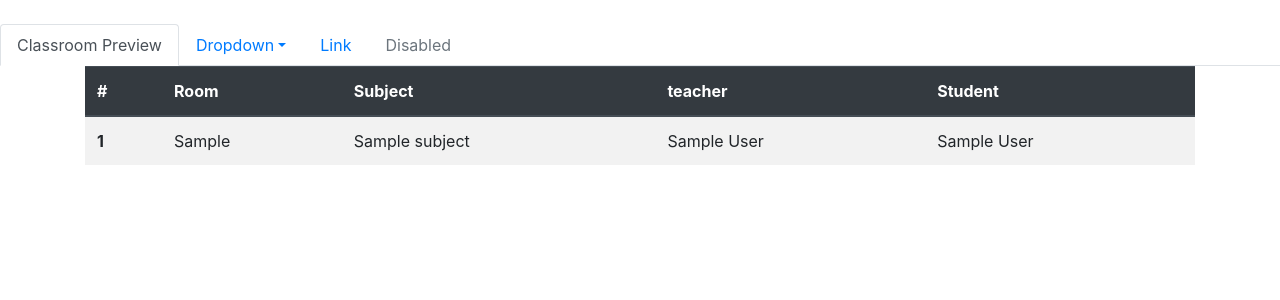
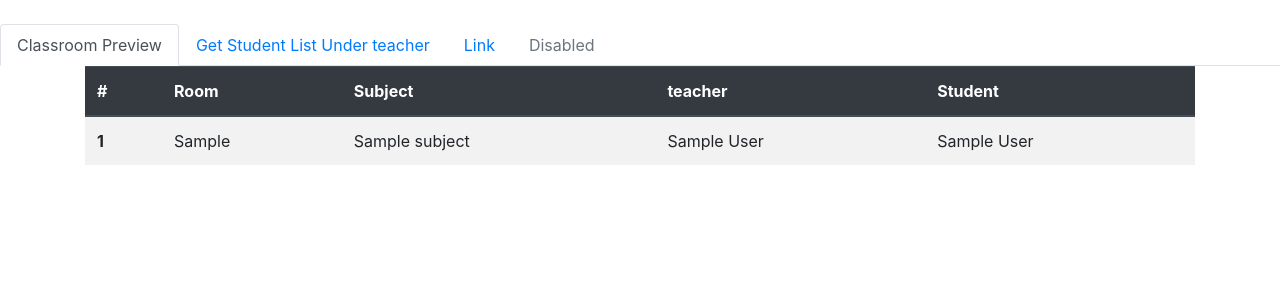
Before and after one commit to 3l-d1abl0/classroom-app, a Django app: page /classroom/class_preview in a window 1280 px wide. Shown: the part 56-356 px from the top of the page. Run offline with Django 3.2, Linux system fonts and the light colour scheme; tables that the repository leaves empty hold one stand-in row (values such as "Sample post"); some libraries are stand-ins or nearby versions.

Commit message:
layout fix

```diff
--- a/classroom/templates/classroomapp/base.html
+++ b/classroom/templates/classroomapp/base.html
@@ -20,13 +20,9 @@
     {% endif %}
     <div class="container">
       <div class="row">
-        {% if index == False %}
-           <div class="col-md-12 m-auto">
-        {%else%}
-           <div class="col-md-6 m-auto">
-        {% endif %}
+
           {% block content %}{% endblock %}
-        </div>
+
       </div>
     </div>
   </body>
--- a/classroom/templates/classroomapp/class_preview.html
+++ b/classroom/templates/classroomapp/class_preview.html
@@ -1,6 +1,6 @@
 {% extends "classroomapp/base.html" %}
 {% block content %}
-<div>
+<div class="col-md-12 m-auto">
 <table class="table table-striped table-hover">
 
 	<thead class="thead-dark">
--- a/classroom/templates/classroomapp/partials/menu_navbar.html
+++ b/classroom/templates/classroomapp/partials/menu_navbar.html
@@ -3,14 +3,7 @@
     <a class="nav-link {% if page == 'preview' %}active{%endif%}" href="/classroom/class_preview">Classroom Preview</a>
   </li>
   <li class="nav-item dropdown">
-    <a class="nav-link dropdown-toggle" data-toggle="dropdown" href="#" role="button" aria-haspopup="true" aria-expanded="false">Dropdown</a>
-    <div class="dropdown-menu">
-      <a class="dropdown-item" href="#">Action</a>
-      <a class="dropdown-item" href="#">Another action</a>
-      <a class="dropdown-item" href="#">Something else here</a>
-      <div class="dropdown-divider"></div>
-      <a class="dropdown-item" href="#">Separated link</a>
-    </div>
+    <a class="nav-link {% if page == 'teacher_search' %}active{%endif%}" href="/classroom/teacher_search" >Get Student List Under teacher</a>
   </li>
   <li class="nav-item">
     <a class="nav-link" href="#">Link</a>
```
Also changed, not shown: classroom/templates/classroomapp/index.html (+8 -6 lines).
